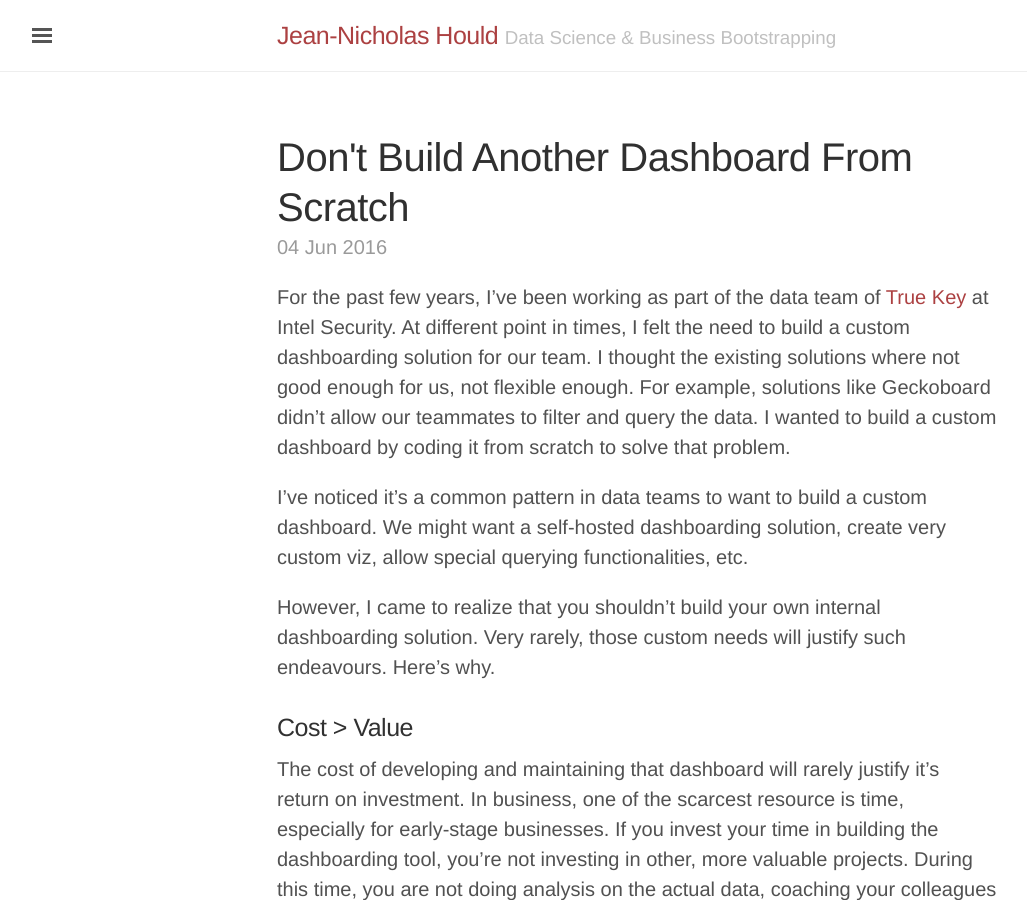
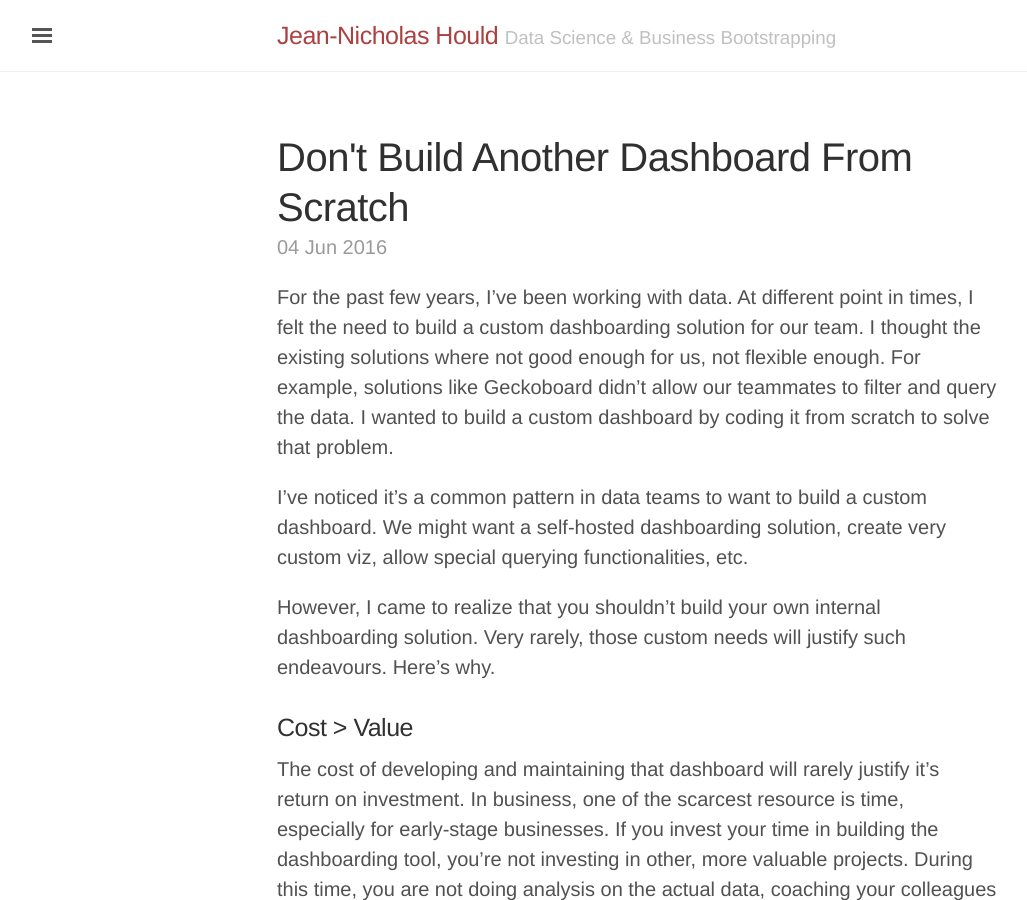
Before and after one commit to nickhould/nickhould.github.io, a Jekyll site: the page built from _posts/2016-06-04-dont-build-another-dashboard-from-scratch.md, in a window 1280 px wide and 900 px high. Shown: the whole window, without its empty margins (3-1030 px from the left). Built offline with Jekyll 4.4.1, drawn with Linux system fonts in a browser that asks for light colours; nearby versions of some CDN libraries; a script that is not in the unit is left out; comment, search, counter and statistics services are not loaded.

Commit message:
Minor mod

```diff
--- a/_posts/2016-06-04-dont-build-another-dashboard-from-scratch.md
+++ b/_posts/2016-06-04-dont-build-another-dashboard-from-scratch.md
@@ -3,7 +3,7 @@ layout: post
 title: Don't Build Another Dashboard From Scratch
 ---
 
-For the past few years, I've been working as part of the data team of [True Key](https://www.truekey.com/) at Intel Security. At different point in times, I felt the need to build a custom dashboarding solution for our team. I thought the existing solutions where not good enough for us, not flexible enough. For example, solutions like Geckoboard didn't allow our teammates to filter and query the data. I wanted to build a custom dashboard by coding it from scratch to solve that problem.
+For the past few years, I've been working with data. At different point in times, I felt the need to build a custom dashboarding solution for our team. I thought the existing solutions where not good enough for us, not flexible enough. For example, solutions like Geckoboard didn't allow our teammates to filter and query the data. I wanted to build a custom dashboard by coding it from scratch to solve that problem.
 
 I've noticed it's a common pattern in data teams to want to build a custom dashboard. We might want a self-hosted dashboarding solution, create very custom viz, allow special querying functionalities, etc.
 
```
